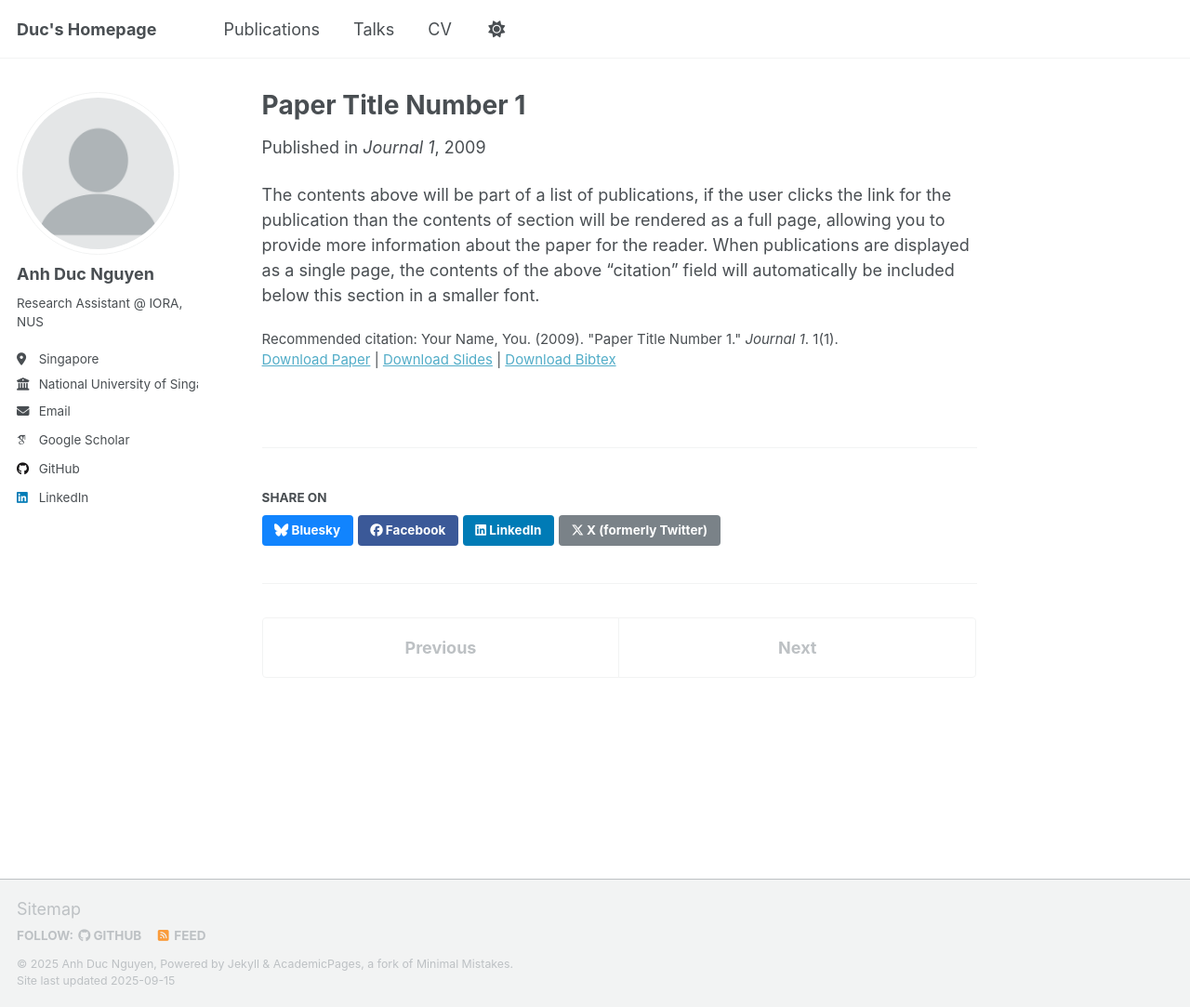
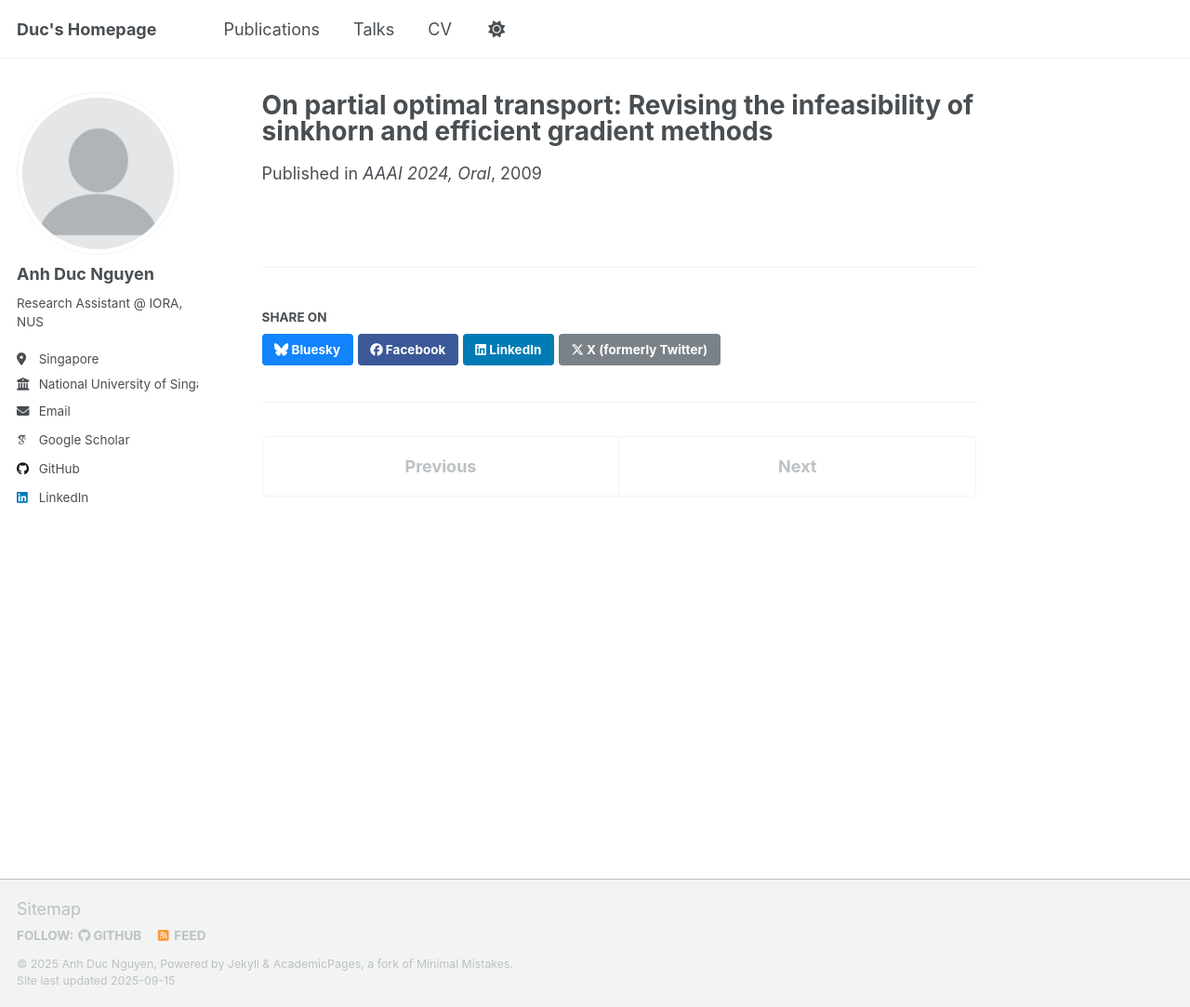
Before and after one commit to ducna271/ducna271.github.io, a Jekyll site: the page built from _publications/2009-10-01-paper-title-number-1.md, in a window 1280 px wide and 1083 px high. Shown: the whole window at 93% size. Built offline with Jekyll 4.4.1, drawn with Linux system fonts in a browser that asks for light colours; some web fonts are replaced; a script that is not in the unit is left out.

Commit message:
Update 2009-10-01-paper-title-number-1.md

```diff
--- a/_publications/2009-10-01-paper-title-number-1.md
+++ b/_publications/2009-10-01-paper-title-number-1.md
@@ -1,14 +1,8 @@
 ---
-title: "Paper Title Number 1"
+title: "On partial optimal transport: Revising the infeasibility of sinkhorn and efficient gradient methods"
 collection: publications
 category: manuscripts
-permalink: /publication/2009-10-01-paper-title-number-1
-excerpt: 'This paper is about the number 1. The number 2 is left for future work.'
-date: 2009-10-01
-venue: 'Journal 1'
-slidesurl: 'http://academicpages.github.io/files/slides1.pdf'
-paperurl: 'http://academicpages.github.io/files/paper1.pdf'
-bibtexurl: 'http://academicpages.github.io/files/bibtex1.bib'
-citation: 'Your Name, You. (2009). &quot;Paper Title Number 1.&quot; <i>Journal 1</i>. 1(1).'
+permalink: /publication/POT
+venue: 'AAAI 2024, Oral'
+paperurl: 'https://arxiv.org/abs/2312.13970'
 ---
-The contents above will be part of a list of publications, if the user clicks the link for the publication than the contents of section will be rendered as a full page, allowing you to provide more information about the paper for the reader. When publications are displayed as a single page, the contents of the above "citation" field will automatically be included below this section in a smaller font.
```
